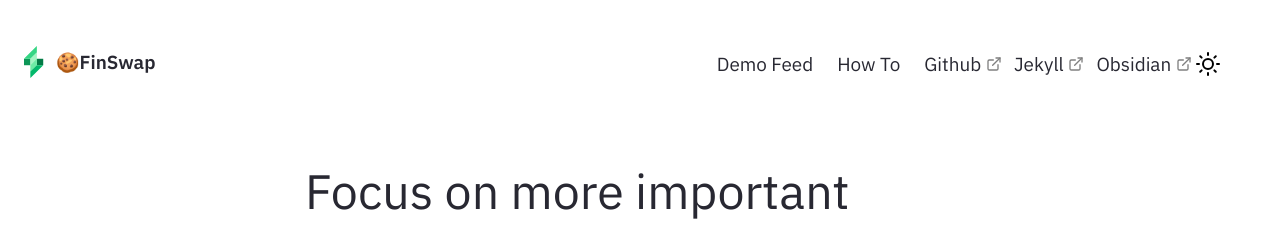
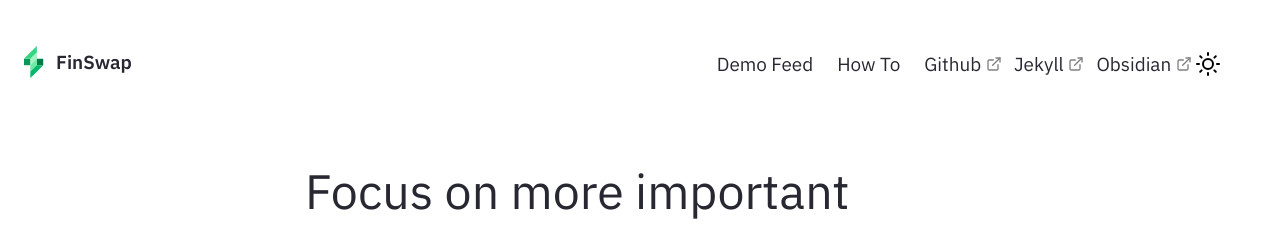
Before and after one commit to kevinroku/nroku.github.io, a Jekyll site: the page built from pages/index.md, in a window 1280 px wide. Shown: the top 229 px of the page. Built offline with Jekyll 4.4.1, drawn with Linux system fonts in a browser that asks for light colours.

Commit message:
Update Nav.html

```diff
--- a/_includes/Nav.html
+++ b/_includes/Nav.html
@@ -42,7 +42,7 @@
             <path d="M 4 4 L 3 5 L 3 4 L 4 3 Z" stroke="var(--color-text-main)" stroke-width="0" fill="#6ceba5" fill-opacity="1" />
             <path d="M 5 4 L 3 6 L 3 5 L 4 4 Z" stroke="var(--color-text-main)" stroke-width="0" fill="#03b86b" fill-opacity="1" />
 </svg>
-          <h6> 🍪{{site.heading}}</h6></a>
+          <h6> {{site.heading}}</h6></a>
           <script src="{{ site.baseurl }}/assets/js/modeswitcher.js"></script>
           <script src="{{ site.baseurl }}/assets/js/Hamburger.js"></script>
       <div class="navbar-item navbar-dark-mode__mobile is-hidden-tablet" onclick="modeSwitcher()">
```
